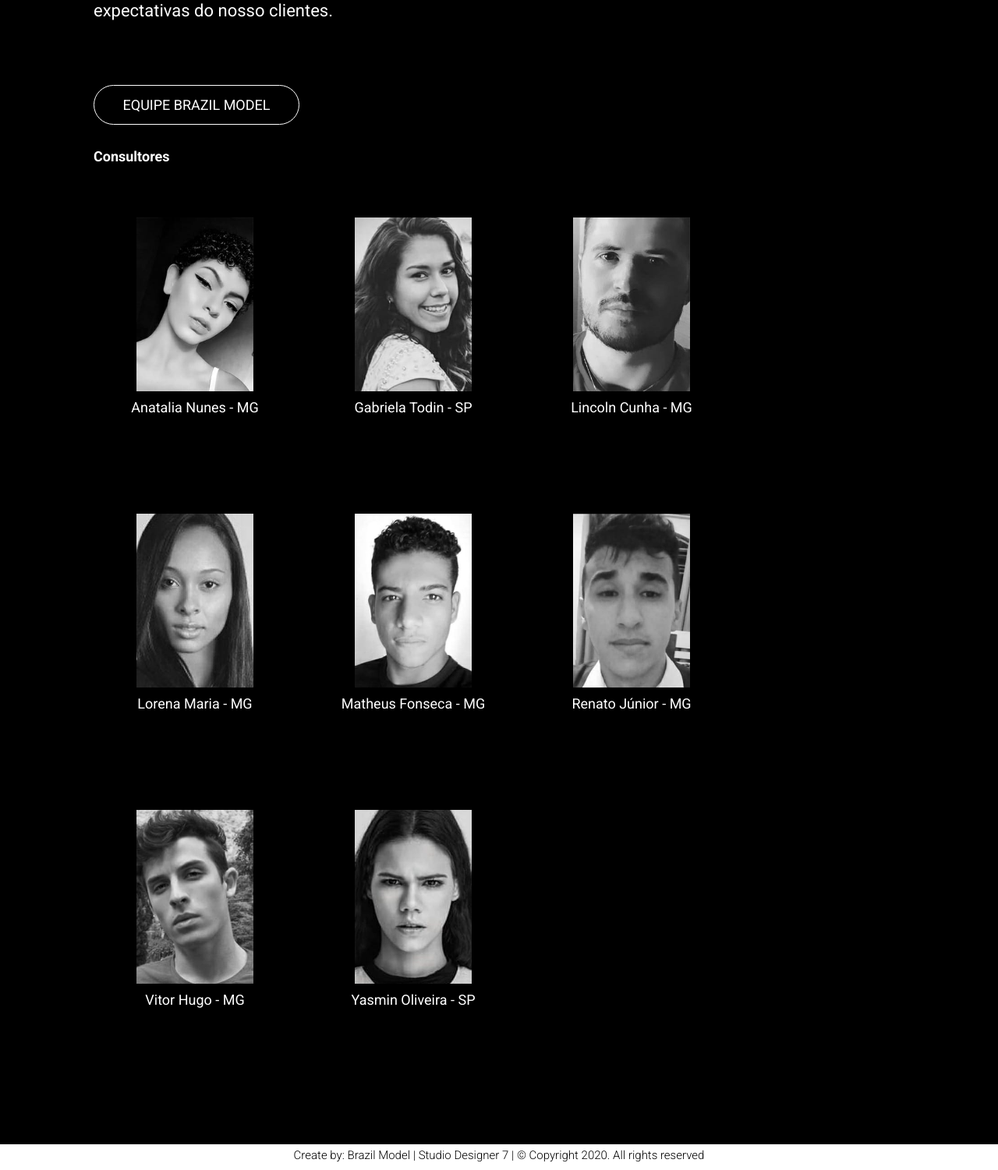
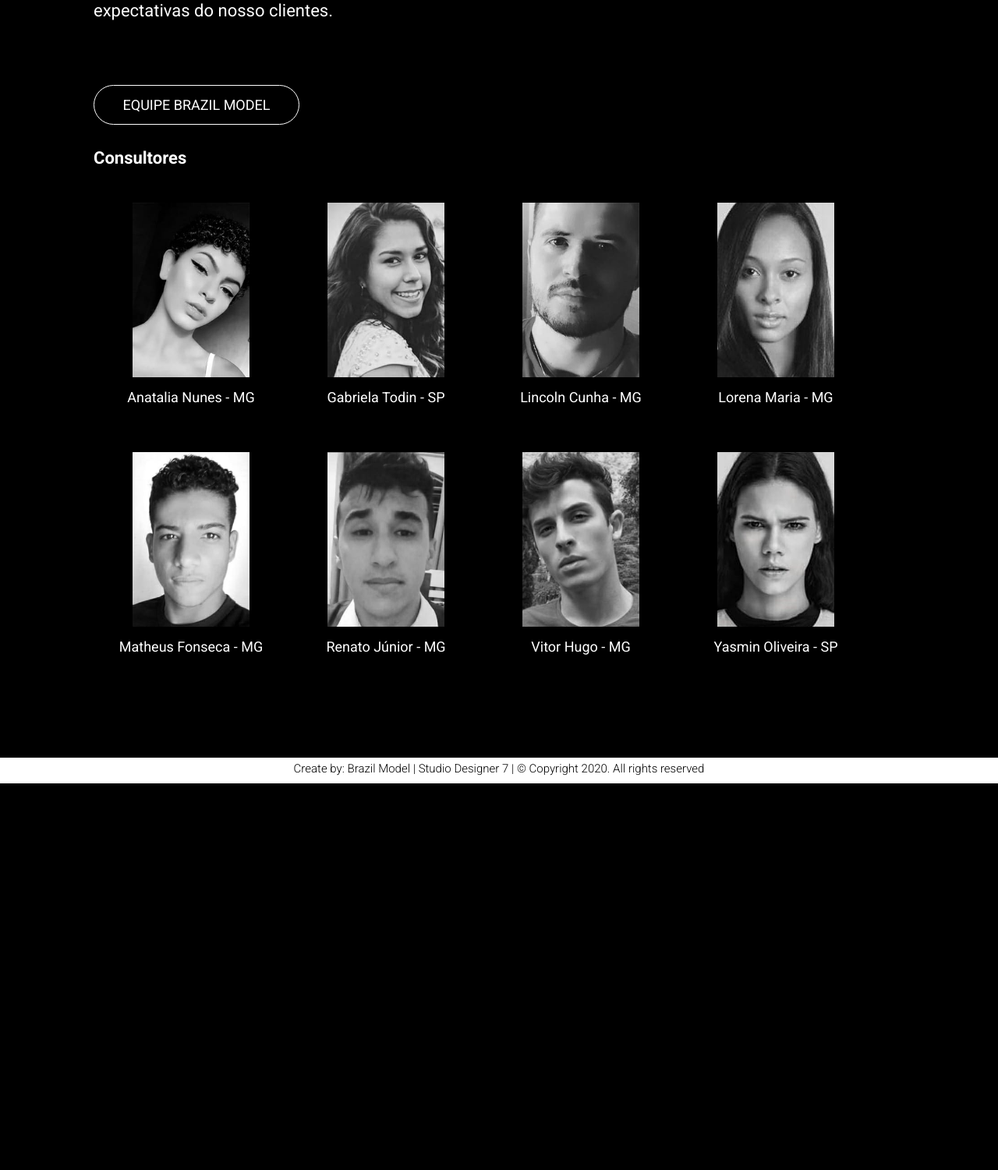
Before and after one commit to AgencyDesign7/MainBrazilModelAgency, a PHP site: page /sobrenos.html in a window 1280 px wide. Shown: the part 533-2034 px from the top of the page at 78% size. After the commit the page ends 1538 px from the top, so only its background shows below. Run offline with PHP 8.4, Linux system fonts and the light colour scheme.

Commit message:
changa padding about

```diff
--- a/css/rootStyle.css
+++ b/css/rootStyle.css
@@ -3157,7 +3157,7 @@ border-radius: 89px;
 }
 #title-con{
   font-weight: bold;
-  font-size: 18px;
+  font-size: 22px;
   margin-top: 30px;
 }
 
@@ -3459,7 +3459,7 @@ margin: 0;
 .container-consultores{
   display: flex;
   flex-direction: column;
-  margin: 40px 25px 40px 5px;
+  margin-top: 20px;
   justify-content: center;
   align-items: center;
   flex-wrap: wrap;
@@ -3469,7 +3469,7 @@ margin: 0;
 }
 .container-consultores > p{
   font-size: 18px;
-  margin-top: 10px;
+  margin-top: 15px;
 
 }
 
```
